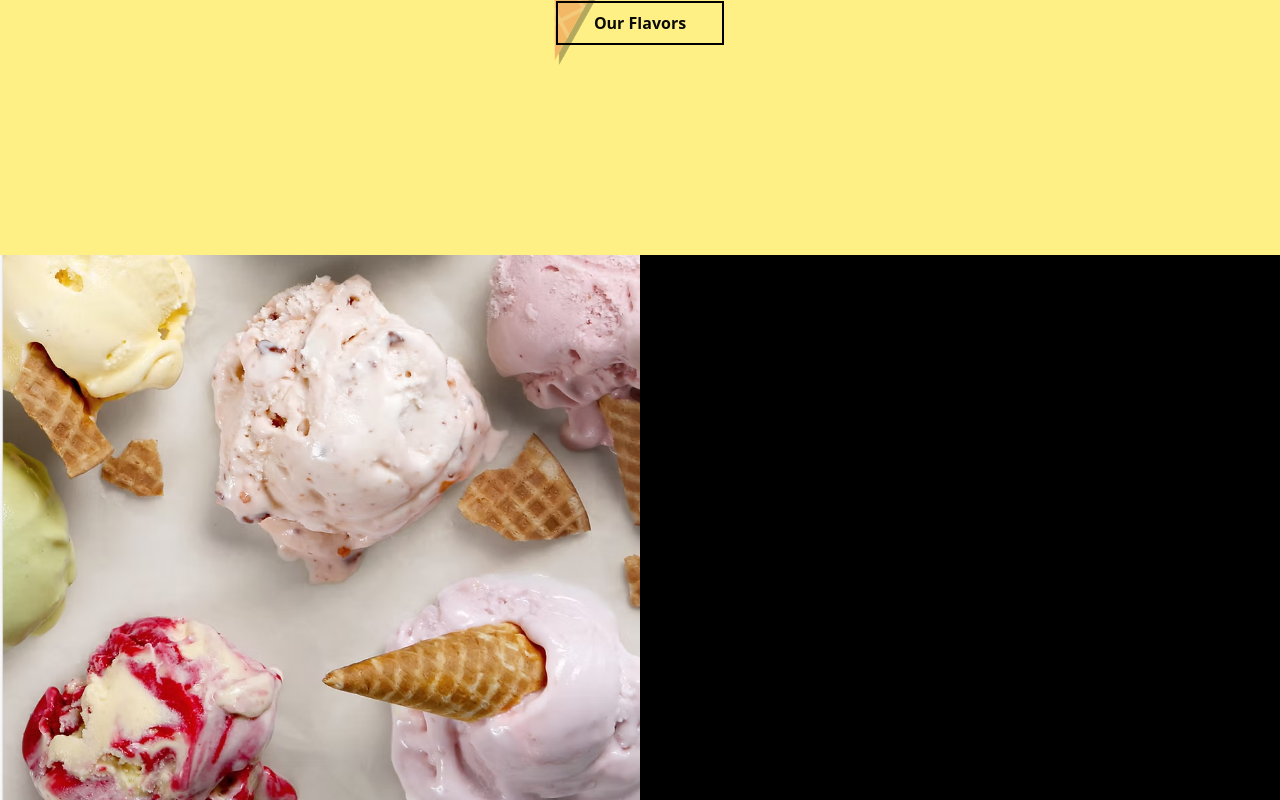
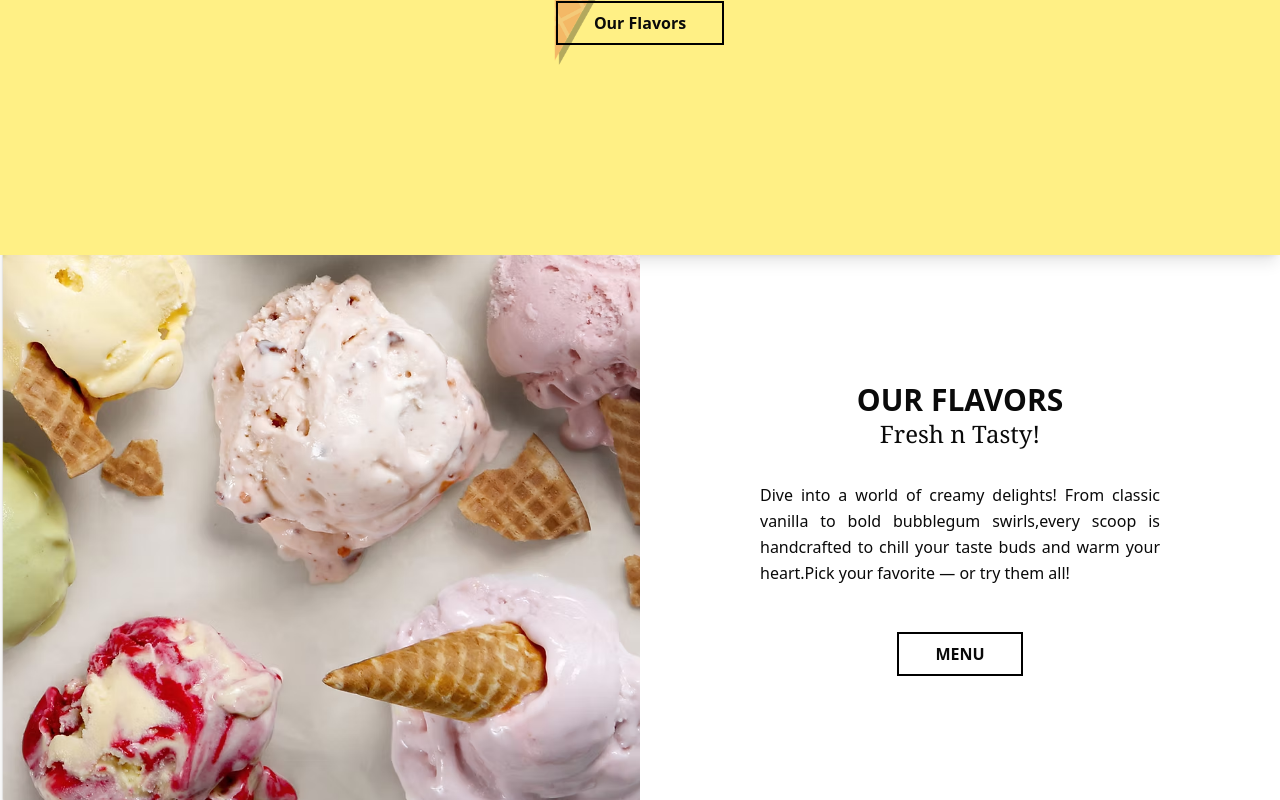
Before and after one commit to AniqaTufail/icecream-shop, a Next.js app: page / in a window 1280 px wide. Shown: the part 545-1345 px from the top of the page. Built offline with nearby package versions, Linux system fonts and the light colour scheme.

Commit message:
Menu section Completed

```diff
--- a/app/components/herosection.jsx
+++ b/app/components/herosection.jsx
@@ -18,7 +18,7 @@ const Herosection = () => {
                 Ice Cream
             </div>
             <div className="flex justify-center" >
-              <button type="button" className="px-9 py-2 bg-transparent font-semibold  outline-2 outline-black">Our Flavors</button>
+              <button type="button" className="px-9 py-2 bg-transparent font-semibold  outline-2 outline-black hover:bg-black hover:text-white transition duration-300">Our Flavors</button>
             </div>
 
         </div>
--- a/app/components/menu.jsx
+++ b/app/components/menu.jsx
@@ -4,9 +4,25 @@ import Image from 'next/image';
 
 const Menu = () => {
   return (
-    <div className="bg-black">
-        <div className="w-1/2 h-3/12  ">
+    <div className="flex flex-row ">
+        <div className="w-1/2 h-3/12   ">
             <Image src={"/menu.png"} width={947} height={807} alt={"myimage"}/>
+        </div>
+
+        <div className="w-1/2 flex justify-center items-center flex-col ">
+            <div className="text-3xl font-semibold " >
+                OUR FLAVORS
+            </div>
+            <div className="font-serif text-2xl ">
+                Fresh n Tasty!
+            </div>
+            <div className="w-[400px] text-justify leading-relaxed mt-8" >
+                Dive into a world of creamy delights! From classic vanilla to bold bubblegum swirls,every scoop is handcrafted to chill your taste buds and warm your heart.Pick your favorite — or try them all!
+            </div>
+            <div className="flex justify-center mt-12" >
+              <button type="button" className="px-9 py-2 bg-transparent font-semibold  outline-2 outline-black hover:bg-black hover:text-white transition duration-300">MENU</button>
+            </div>
+
         </div>
 
     </div>
--- a/app/components/navbar.jsx
+++ b/app/components/navbar.jsx
@@ -18,7 +18,7 @@ const Navbar = () => {
         <ul className="flex gap-4 text-gray-600 font-medium">
           <li><Link href="/" className="hover:text-blue-600 font-semibold font-">logIn</Link></li>
           <li><Link href="/about" className="hover:text-blue-600 font-semibold">Cart</Link></li>
-          <li><button type="button" className="px-2 py-1 bg-transparent outline-2 outline-black">Order Online</button></li>
+          <li><button type="button" className="px-2 py-1 bg-transparent outline-2 outline-black  hover:bg-black hover:text-white transition duration-300">Order Online</button></li>
 
         </ul>
 
```
